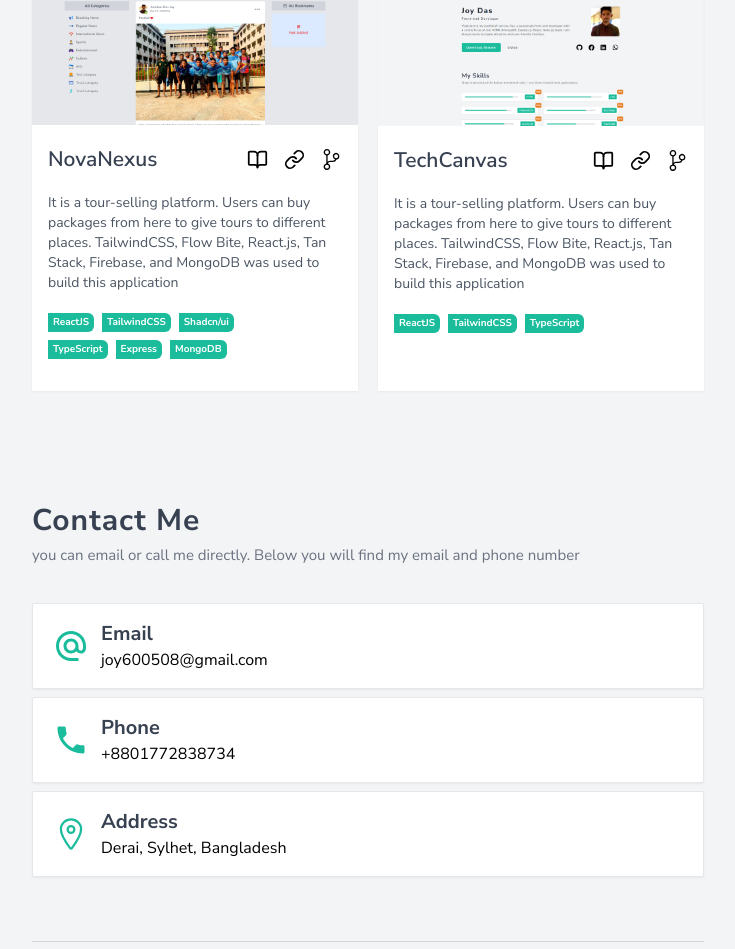
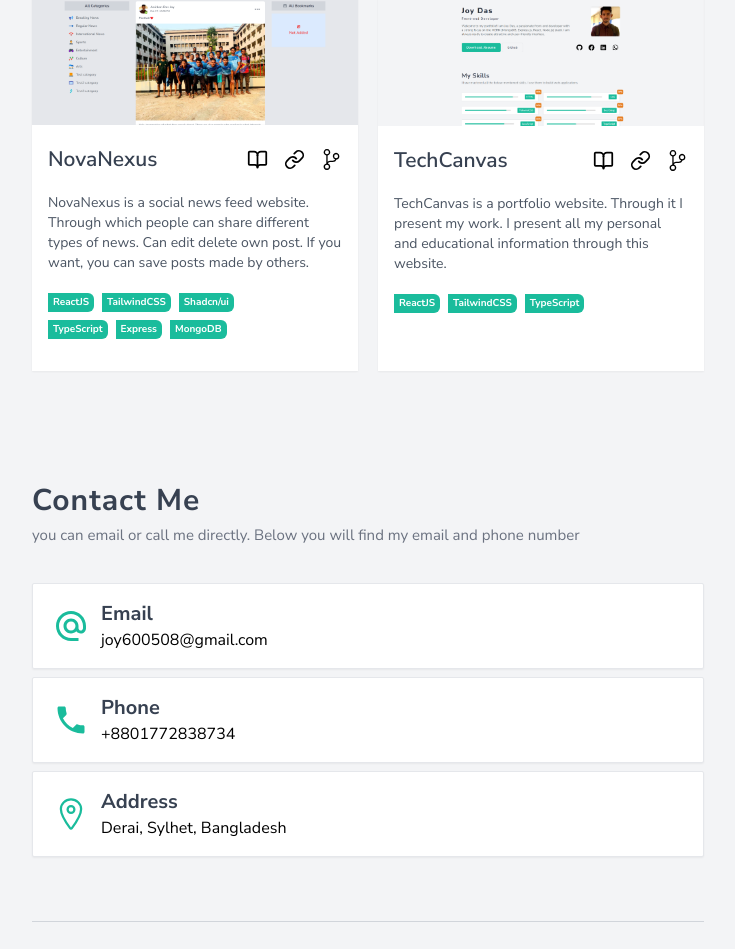
Before and after one commit to Anirbandasjoy/TechCanvas, a React (Vite) app: page / in a window 1280 px wide. Shown: the part 1365-2314 px from the top of the page, without its empty margins (272-1007 px from the left). Built offline with nearby package versions, Linux system fonts and the light colour scheme.

Commit message:
chnage project title

```diff
--- a/src/shared/Projects/ProjectData.ts
+++ b/src/shared/Projects/ProjectData.ts
@@ -7,7 +7,7 @@ export const projectsData = [
     id: 1,
     name: "NovaNexus",
     description:
-      "It is a tour-selling platform. Users can buy packages from here to give tours to different places. TailwindCSS, Flow Bite, React.js, Tan Stack, Firebase, and MongoDB  was used to build this application",
+      "NovaNexus is a social news feed website. Through which people can share different types of news. Can edit delete own post. If you want, you can save posts made by others.",
     projectVideo: image4,
     preview: "https://novanexus.vercel.app",
     source: "https://github.com/Anirbandasjoy/NovaNexus-Client",
@@ -107,7 +107,7 @@ export const projectsData = [
     id: 2,
     name: "TechCanvas",
     description:
-      "It is a tour-selling platform. Users can buy packages from here to give tours to different places. TailwindCSS, Flow Bite, React.js, Tan Stack, Firebase, and MongoDB  was used to build this application",
+      "TechCanvas is a portfolio website. Through it I present my work. I present all my personal and educational information through this website.",
     projectVideo: image3,
     preview: "https://joydas.vercel.app",
     source: "https://github.com/Anirbandasjoy/TechCanvas",
```
